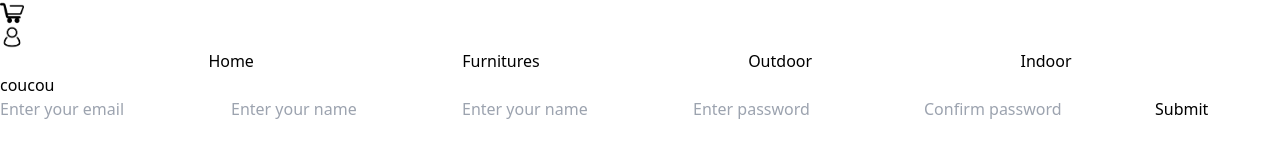
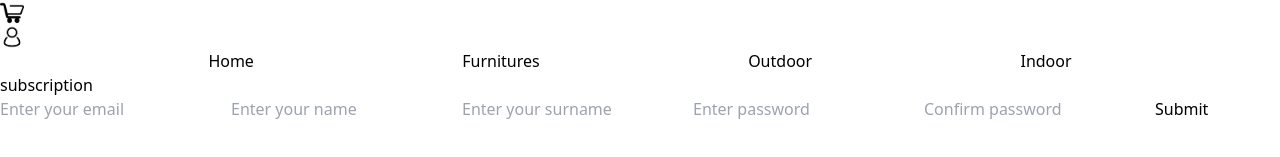
Before and after one commit to Malena-Guallar/Site-de-vente-de-meubles, a React (Vite) app in the folder client/nine_thirty/: page /subscribe in a window 1280 px wide. Shown: the part 143-300 px from the top of the page. Built offline with nearby package versions, Linux system fonts and the light colour scheme.

Commit message:
added password confimation

```diff
--- a/client/nine_thirty/src/Pages/Subscribe.jsx
+++ b/client/nine_thirty/src/Pages/Subscribe.jsx
@@ -52,6 +52,11 @@ function Subscribe() {
 
         if (name === '' || email === '' || surname === ''|| password === '' || confirmPassword === ''){
             setError(true);
+
+        } else if (password != confirmPassword) {
+            setError(true);
+            console.log("ca marche ap")
+
         } else {
             setSubmitted(true);
             setError(false);
@@ -75,10 +80,10 @@ function Subscribe() {
 
         <div>
             <form onSubmit={handleSubmit}>
-                <p>coucou</p>
+                <p>subscription</p>
                 <input type="email" placeholder="Enter your email" id="email" value={email} onChange={handleEmail}/>
                 <input type="text" placeholder="Enter your name" id="name" value={name} onChange={handleName}/>
-                <input type="text" placeholder="Enter your name" id="surname" value={surname} onChange={handleSurname}/>
+                <input type="text" placeholder="Enter your surname" id="surname" value={surname} onChange={handleSurname}/>
                 <input type="password" placeholder="Enter password" id="password" value={password} onChange={handlePassword}/>
                 <input type="password" placeholder="Confirm password" id="confirmPassword" value={confirmPassword} onChange={handlePasswordConfirmation}/>
                 <input type="submit"></input>
```
